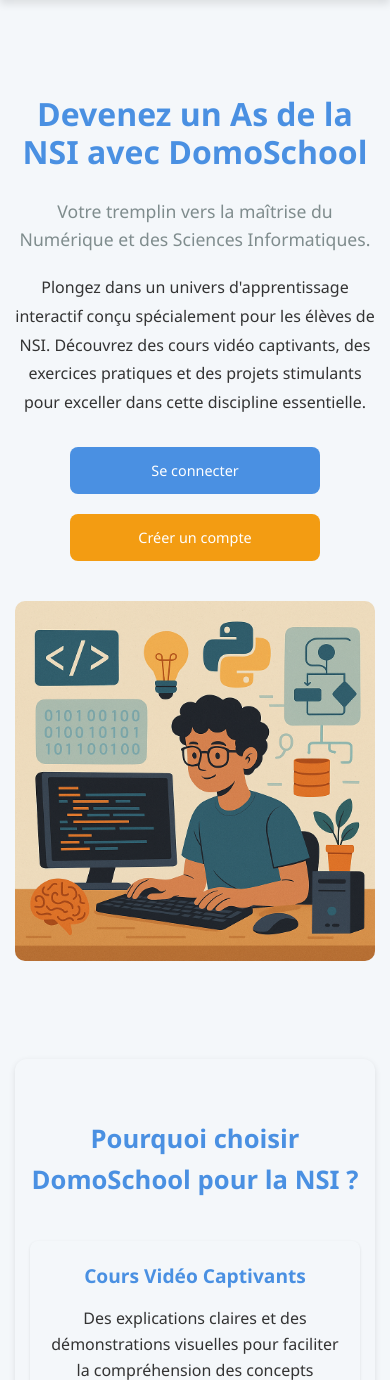
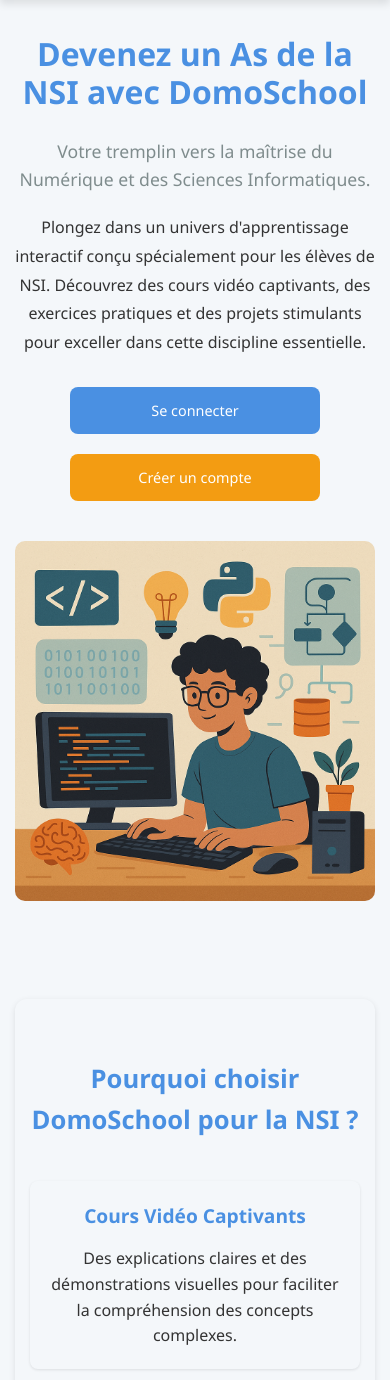
Before and after one commit to nathan-potier/DomoSchool, a PHP site: page /vue/index.php in a window 390 px wide. Shown: the part 80-1460 px from the top of the page. Run offline with PHP 8.4, Linux system fonts and the light colour scheme.

Commit message:
Correction du css

```diff
--- a/assets/css/style.css
+++ b/assets/css/style.css
@@ -1239,7 +1239,7 @@ html.mode-dark .code-instructions a {
   margin-bottom: 70px;
   gap: 40px;
   width: 100%;
-
+  height: calc(100vh - 200px);
 }
 
 .homepage-container .hero-content {
@@ -1587,6 +1587,11 @@ html.mode-dark .code-instructions a {
    Responsive (Page d'Accueil)
 ============================ */
 @media screen and (max-width: 960px) {
+  .homepage-container .hero{
+    height: 100%;
+    margin-top: -60px;
+  }
+
   .homepage-container .hero-content,
   .homepage-container .about-text {
     text-align: center;
```
